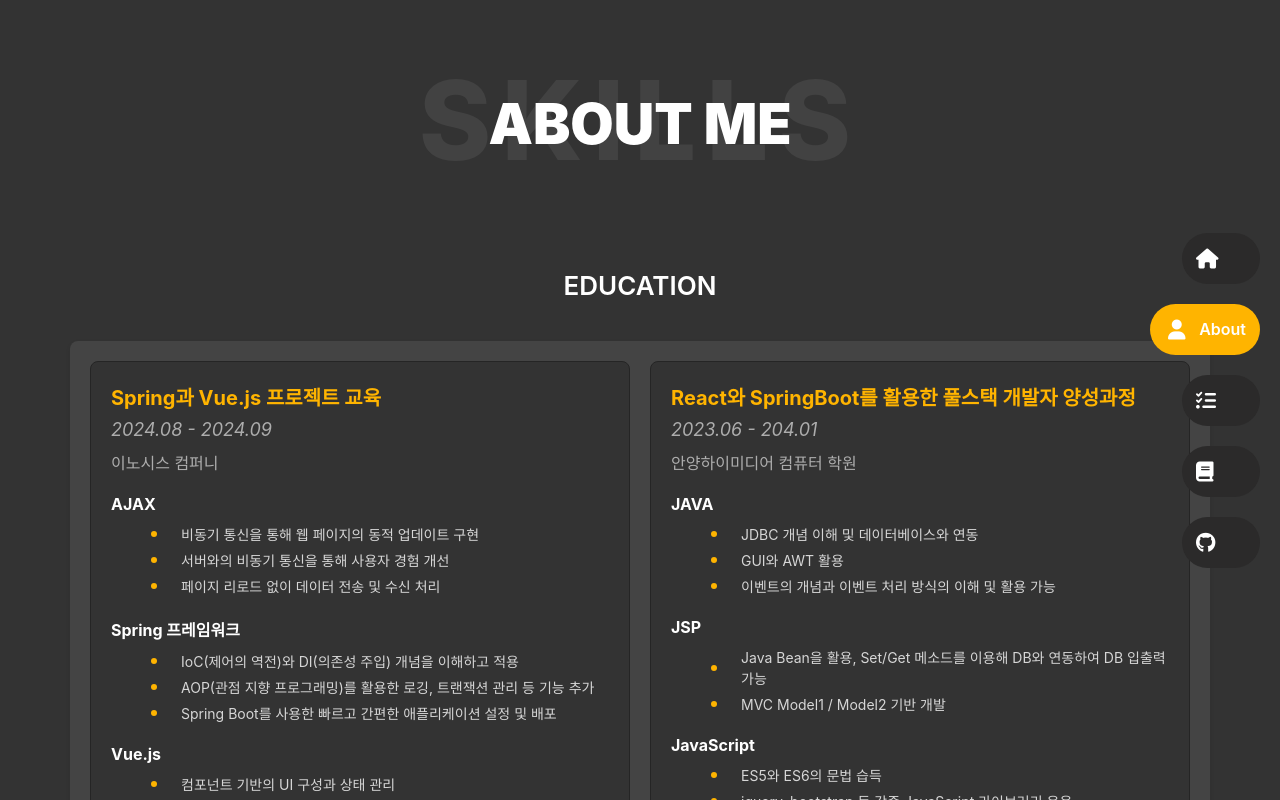
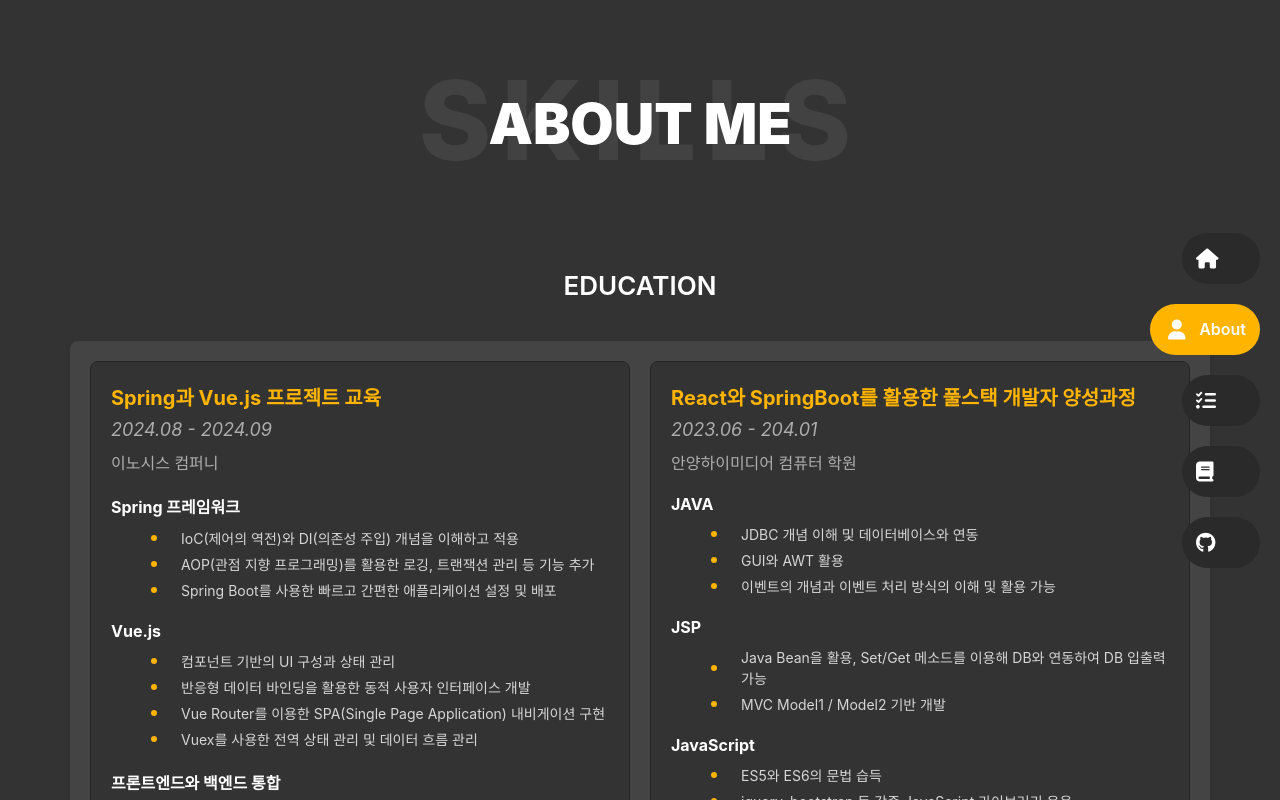
Before and after one commit to Nick-ugi/Portfolio, a React (Create React App) app: page /about in a window 1280 px wide. Shown: the top 800 px of the page. Built offline with nearby package versions, Linux system fonts and the light colour scheme.

Commit message:
styleFixStart

```diff
--- a/src/assets/data/educationdata.js
+++ b/src/assets/data/educationdata.js
@@ -6,12 +6,6 @@ const educationdata = {
 		  "position": "Spring과 Vue.js 프로젝트 교육",
 		  "company": "이노시스 컴퍼니",
 		  "explain": [
-			{ "tech": "AJAX",
-				"description": [
-				  "비동기 통신을 통해 웹 페이지의 동적 업데이트 구현",
-				  "서버와의 비동기 통신을 통해 사용자 경험 개선",
-				  "페이지 리로드 없이 데이터 전송 및 수신 처리",
-			]},
 			{ "tech": "Spring 프레임워크",
 				"description": [
 				  "IoC(제어의 역전)와 DI(의존성 주입) 개념을 이해하고 적용",
@@ -60,7 +54,6 @@ const educationdata = {
 			  "DB 모델링 기법 및 정규화",
 			  "트랜젝션의 개념과 처리 방법과 PL/SQL 작성"
 			]},
-			{ "tech": "Tomcat 9.0", "description": "서버 구축 작업 및 사용 가능" },
 			{ "tech": "AWS", "description": "아마존웹서비스를 통한 애플리케이션 웹프로젝트 환경 구현" },
 			{ "tech": "IDE/ DB Tool", "description": [
 			  "Eclipse STS를 이용한 자바 코드 작성",
--- a/src/components/App.css
+++ b/src/components/App.css
@@ -4,7 +4,7 @@
 
 .App-logo {
   height: 40vmin;
-  pointer-events: none; /* 로고에 클릭 이벤트가 필요 없다면 유지 */
+  pointer-events: none;
 }
 
 @media (prefers-reduced-motion: no-preference) {
--- a/src/components/organisms/Header.js
+++ b/src/components/organisms/Header.js
@@ -1,6 +1,6 @@
 import React, { useState, useEffect } from "react";
 import styled, { keyframes } from "styled-components";
-import { Link } from "react-router-dom";
+import { Link, useNavigate } from "react-router-dom";
 
 // 애니메이션 정의
 const slideIn = keyframes`
@@ -17,6 +17,7 @@ const slideIn = keyframes`
 const Header = (props) => {
 	const [Load, setLoad] = useState(false);
 	const [isMenuOpen, setIsMenuOpen] = useState(false);
+	const navigate = useNavigate(); // useNavigate hook for navigation
 
 	useEffect(() => {
 		setTimeout(() => {
@@ -29,6 +30,16 @@ const Header = (props) => {
 		setIsMenuOpen(!isMenuOpen);
 	};
 
+	// Scroll to top function
+	const scrollToTop = () => {
+		window.scrollTo({ top: 0, behavior: 'smooth' });
+	};
+
+	const handleNavigation = (path) => {
+		scrollToTop(); // Scroll to the top
+		navigate(path); // Navigate to the path
+	};
+
 	return (
 		<StyledHeader className={`${Load ? "on" : ""}`}>
 			<div className="mobile-menu-icon" onClick={toggleMenu}>
@@ -36,31 +47,41 @@ const Header = (props) => {
 			</div>
 			<ul className={`${isMenuOpen ? "open" : ""}`}>
 				<li className={props.page === "home" ? "active" : ""}>
-          <Link to="/">
+					<Link to="/" onClick={() => handleNavigation('/')}>
 						<i className="fas fa-home"></i>
 						<span>Home</span>
 					</Link>
 				</li>
 				<li className={props.page === "about" ? "active" : ""}>
-          <Link to="/about">
+					<Link to="/about" onClick={() => handleNavigation('/about')}>
 						<i className="fas fa-user"></i>
 						<span>About</span>
 					</Link>
 				</li>
 				<li className={props.page === "projects" ? "active" : ""}>
-          <Link to="/projects">
+					<Link to="/projects" onClick={() => handleNavigation('/projects')}>
 						<i className="fas fa-tasks"></i>
 						<span>Projects</span>
 					</Link>
 				</li>
 				<li className={props.page === "blog" ? "active" : ""}>
-          <a href="https://second-mapusaurus-b0e.notion.site/9f5fe7c8d4d14e0585aa10185543efbd" target="_blank">
+					<a
+						href="https://second-mapusaurus-b0e.notion.site/9f5fe7c8d4d14e0585aa10185543efbd"
+						target="_blank"
+						rel="noopener noreferrer"
+						onClick={scrollToTop} // Ensure scroll to top when opening external links
+					>
 						<i className="fas fa-book"></i>
 						<span>Blog</span>
 					</a>
 				</li>
 				<li>
-          <a href="https://github.com/Nick-ugi" target="_blank">
+					<a
+						href="https://github.com/Nick-ugi"
+						target="_blank"
+						rel="noopener noreferrer"
+						onClick={scrollToTop} // Ensure scroll to top when opening external links
+					>
 						<i className="fab fa-github"></i>
 						<span>Github</span>
 					</a>
@@ -91,8 +112,6 @@ const StyledHeader = styled.header`
     cursor: pointer;
     z-index: 101;
     direction: rtl;
-
-
   }
 
   ul {
@@ -192,7 +211,6 @@ const StyledHeader = styled.header`
 
     .mobile-menu-icon {
       display: block;
-
     }
   }
 `;
--- a/src/components/organisms/HomeTxtWrap.js
+++ b/src/components/organisms/HomeTxtWrap.js
@@ -2,30 +2,6 @@ import React, { useState, useEffect } from "react";
 import styled, { keyframes } from "styled-components";
 import { Link } from "react-router-dom";
 import Heading from "../atoms/Heading";
-
-// 애니메이션 정의
-const messageSlideIn = keyframes`
-  0% {
-    opacity: 0;
-    transform: translateY(30%);
-  }
-  20% {
-    opacity: 1;
-    transform: translateY(0);
-  }
-  60% {
-    opacity: 1;
-    transform: translateY(0);
-  }
-  80% {
-    opacity: 0;
-    transform: translateY(-30%);
-  }
-  100% {
-    opacity: 0;
-    transform: translateY(-30%);
-  }
-`;
 
 // Component Function
 function AboutTxtWrap() {
@@ -94,7 +70,29 @@ function AboutTxtWrap() {
     </StyledHome>
   );
 }
-
+// 애니메이션 정의
+const messageSlideIn = keyframes`
+  0% {
+    opacity: 0;
+    transform: translateY(30%);
+  }
+  20% {
+    opacity: 1;
+    transform: translateY(0);
+  }
+  60% {
+    opacity: 1;
+    transform: translateY(0);
+  }
+  80% {
+    opacity: 0;
+    transform: translateY(-30%);
+  }
+  100% {
+    opacity: 0;
+    transform: translateY(-30%);
+  }
+`;
 /* StyledHome 컴포넌트의 스타일 */
 const StyledHome = styled.main`
   display: flex;
@@ -134,7 +132,8 @@ const StyledHome = styled.main`
     }
 
     .img-box {
-      height: 90vh;
+	  width: 45vh;
+      height: 65vh;
       margin: 5vh 0 0 30px;
       background-image: url(${(props) => props.theme.mainSrc});
       background-size: cover;
@@ -153,26 +152,27 @@ const StyledHome = styled.main`
     justify-content: center;
     align-items: flex-start;
     padding: 0 10% 0 7%;
-    margin-top: 10%; /* 중앙 정렬을 위한 margin-top 추가 */
+    // margin-top: 10%; /* 중앙 정렬을 위한 margin-top 추가 */
 
     .tit-wrap {
-      position: relative;
+    //   position: relative;
       margin-bottom: 60px;
-      margin-top: 20px; /* 제목 영역 위쪽에 margin 추가 */
+    //   margin-top: 20px; /* 제목 영역 위쪽에 margin 추가 */
 
       h2 {
-        font-size: 24px; /* 글자 크기 증가 */
+        font-size: 22px; /* 글자 크기 증가 */
         color: #fff;
       }
 
       h1 {
         margin-bottom: 20px;
-        font-size: 50px; /* 글자 크기 증가 */
+        font-size: 45px; /* 글자 크기 증가 */
         font-weight: bold;
-        color: #fff;
+        // color: #fff;
         white-space: nowrap;
         overflow: hidden;
         position: relative;
+		line-height: 1;
 
         .message {
           position: relative;
@@ -355,5 +355,245 @@ const StyledHome = styled.main`
     }
   }
 `;
+// const StyledHome = styled.main`
+// 	display: flex;
+// 	height: 100vh;
+// 	max-width: 1600px;
+// 	margin: auto;
+// 	background-color: #000;
 
+// 	.left {
+// 		flex: 0 0 35%;
+// 		position: relative;
+// 		max-width: 600px;
+// 		background-color: #111;
+
+// 		&::after {
+// 			content: "";
+// 			display: inline-block;
+// 			position: fixed;
+// 			top: 0;
+// 			left: calc(50% - 1440px);
+// 			z-index: -1;
+// 			width: 50%;
+// 			max-width: 1000px;
+// 			height: 100%;
+// 			background-color: ${(props) => props.theme.mainColor};
+// 		}
+
+// 		.color-block {
+// 			position: absolute;
+// 			top: -60%;
+// 			left: -40vw;
+// 			z-index: 0;
+// 			width: 50vw;
+// 			height: 200%;
+// 			transform: rotate(-12deg);
+// 			background-color: ${(props) => props.theme.mainColor};
+// 		}
+
+// 		.img-box {
+// 			width: 49vh;
+// 			height: 65vh;
+// 			margin: 5vh 0 0 30px;
+// 			background-image: url(${(props) => props.theme.mainSrc});
+// 			background-size: contain;
+// 			background-repeat: no-repeat;
+// 			background-position: top;
+// 			border-radius: 15px;
+// 			box-shadow: 0 0 7px rgba(0, 0, 0, 0.9);
+// 			position: relative;
+// 			z-index: 1;
+// 		}
+// 	}
+
+// 	.right {
+// 		display: flex;
+// 		flex-direction: column;
+// 		justify-content: center;
+// 		align-items: flex-start;
+// 		padding: 0 10% 0 7%;
+// 		color: #fff;
+
+// 		.tit-wrap {
+// 			margin-bottom: 60px;
+
+// 			h2 {
+// 				font-size: 22px;
+// 			}
+
+// 			h1 {
+// 				margin-bottom: 20px;
+// 				font-size: 45px;
+// 				font-weight: bold;
+// 				white-space: nowrap;
+// 				overflow: hidden;
+// 				position: relative;
+// 				line-height: 1;
+
+// 				.message {
+// 					display: block;
+// 					overflow: hidden;
+// 					position: absolute;
+// 					top: 0;
+// 					left: 80px;
+
+// 					strong {
+// 						display: block;
+// 						color: ${(props) => props.theme.mainColor};
+// 						animation: ${messageslide} 8s ease-in-out infinite;
+// 					}
+
+// 					/* Add specific animation delays for each strong element */
+// 					strong:nth-of-type(1) {
+// 						animation-delay: 0s; /* First message */
+// 					}
+// 					strong:nth-of-type(2) {
+// 						animation-delay: 4s; /* Second message */
+// 					}
+// 				}
+// 			}
+
+// 			p {
+// 				font-size: 16px;
+// 				line-height: 1.6;
+// 				padding: 0 15% 0 0;
+// 				max-width: 670px;
+// 				word-break: keep-all;
+// 			}
+// 		}
+
+// 		section {
+// 			margin-bottom: 40px;
+
+// 			h2 {
+// 				margin-bottom: 20px;
+// 				font-size: 26px;
+// 				font-weight: 600;
+// 			}
+
+// 			ul {
+// 				display: flex;
+// 				flex-wrap: wrap;
+// 				padding: 0;
+// 				list-style: none;
+
+// 				li {
+// 					width: 50%;
+// 					padding-bottom: 10px;
+// 					font-size: 16px;
+// 					font-weight: 500;
+// 					color: ${(props) => props.theme.mainColor};
+
+// 					span {
+// 						font-weight: 400;
+// 						opacity: 0.8;
+// 						color: #fff;
+// 					}
+// 				}
+// 			}
+// 		}
+
+// 		.more-btn {
+// 			padding: 0 40px;
+// 			border-radius: 26px;
+// 			background-color: ${(props) => props.theme.mainColor};
+// 			font-size: 15px;
+// 			font-weight: 500;
+// 			color: #fff;
+// 			line-height: 46px;
+// 			letter-spacing: 0.5px;
+// 			text-decoration: none;
+// 			display: inline-block;
+// 			text-align: center;
+// 		}
+// 	}
+
+// 	@media ${(props) => props.theme.laptop} {
+// 		.left {
+// 			.color-block {
+// 				top: -60%;
+// 				left: -25vw;
+// 				width: 40vw;
+// 				height: 200%;
+// 				transform: rotate(-9deg);
+// 			}
+// 		}
+
+// 		.right {
+// 			padding-right: 5%;
+
+// 			.tit-wrap {
+// 				margin-bottom: 40px;
+
+// 				h1 {
+// 					margin-bottom: 10px;
+// 					letter-spacing: -0.5px;
+// 				}
+// 			}
+
+// 			section {
+// 				h2 {
+// 					margin-bottom: 10px;
+// 				}
+
+// 				ul {
+// 					li {
+// 						width: 100%;
+// 					}
+// 				}
+// 			}
+// 		}
+// 	}
+
+// 	@media ${(props) => props.theme.mobile} {
+// 		flex-wrap: wrap;
+
+// 		.left {
+// 			flex: none;
+// 			width: 100%;
+// 			overflow: hidden;
+
+// 			.color-block {
+// 				left: -40vw;
+// 				width: 80vw;
+// 				min-width: 250px;
+// 				transform: rotate(-12deg);
+// 			}
+
+// 			.img-box {
+// 				width: 90vw;
+// 				height: 55vh;
+// 				margin: 3vh 5vw;
+// 				background-position: center;
+// 			}
+// 		}
+
+// 		.right {
+// 			width: 100%;
+// 			flex: none;
+// 			margin: 5vh 0;
+// 			padding-bottom: 5vh;
+
+// 			.tit-wrap {
+// 				h1 {
+// 					font-size: 35px;
+
+// 					.message {
+// 						left: 60px;
+// 						animation: ${messageslide} 8s ease-in-out infinite;
+// 					}
+// 				}
+
+// 				h2 {
+// 					font-size: 20px;
+// 				}
+
+// 				p {
+// 					padding-right: 5%;
+// 				}
+// 			}
+// 		}
+// 	}
+// `;
 export default AboutTxtWrap;
--- a/src/components/organisms/PortfolioMain.js
+++ b/src/components/organisms/PortfolioMain.js
@@ -137,6 +137,16 @@ const StyledPortWrap = styled.div`
   max-width: 1140px;
   margin: auto;
   padding-bottom: 80px;
+
+  section {
+  max-width: 1140px;
+  margin: auto;
+  padding-bottom: 80px;
+  position: relative;
+  display: flex;
+  flex-direction: column;
+  align-items: center;
+}
 
   > ul {
     display: flex;
--- a/src/components/pages/AboutPage.js
+++ b/src/components/pages/AboutPage.js
@@ -45,9 +45,6 @@ export class AboutPage extends Component {
 }
 
 const StyledSkills = styled.main`
-	/* Background color and text color */
-	background-color: #333;
-	color: #fff;
 
 	section {
 		max-width: 1140px;
@@ -70,14 +67,6 @@ const StyledSkills = styled.main`
 		background-color: #252525;
 	}
 
-	h2 {
-		margin-bottom: 40px;
-		font-size: 26px;
-		font-weight: 600;
-		text-align: center;
-		color: #fff;
-	}
-
 	@media (max-width: 768px) {
 		section {
 			padding-bottom: 40px;
--- a/src/components/pages/ProjectsPage.js
+++ b/src/components/pages/ProjectsPage.js
@@ -1,15 +1,53 @@
 import React, { Component } from "react";
+import styled from "styled-components";
 import PageWrap from "../templates/PageWrap";
 import PageHeader from "../molecules/PageHeader";
 import Heading from "../atoms/Heading";
 import PortfolioMain from "../organisms/PortfolioMain";
 import SkillsWrap from "../organisms/SkillsWrap";
 
+// 스타일이 적용된 main
+const StyledMain = styled.main`
+  background-color: #333;
+  color: #fff;
+
+  section {
+    max-width: 1140px;
+    margin: auto;
+    padding-bottom: 80px;
+    position: relative;
+    display: flex;
+    flex-direction: column;
+    align-items: center;
+  }
+
+  section:not(:last-child)::after {
+    content: "";
+    position: absolute;
+    bottom: 0;
+    left: 50%;
+    transform: translateX(-50%);
+    width: 500px;
+    height: 1px;
+    background-color: #252525;
+  }
+
+  @media (max-width: 768px) {
+    section {
+      padding-bottom: 40px;
+    }
+
+    section:not(:last-child)::after {
+      width: 70%;
+    }
+  }
+`;
+
 export class ProjectsPage extends Component {
 	render() {
 		return (
 			<PageWrap page="projects">
-				<main>
+				<StyledMain>
 					<PageHeader titleBg="Works">
 						My <span className="point">Projects</span>
 					</PageHeader>
@@ -20,11 +58,10 @@ export class ProjectsPage extends Component {
 						<Heading level="2">MY SKILLS</Heading>
 						<SkillsWrap />
 					</section>
-				</main>
+				</StyledMain>
 			</PageWrap>
 		);
 	}
 }
 
-
 export default ProjectsPage;
--- a/src/index.css
+++ b/src/index.css
@@ -21,48 +21,26 @@ main {
   color: #fff;
 }
 
-section {
-  max-width: 1140px;
-  margin: auto;
-  padding-bottom: 80px;
-  position: relative;
-  display: flex;
-  flex-direction: column;
-  align-items: center;
-}
-
-section:not(:last-child)::after {
-  content: "";
-  position: absolute;
-  bottom: 0;
-  left: 50%;
-  transform: translateX(-50%);
-  width: 500px;
-  height: 1px;
-  background-color: #252525;
-}
-
 h2 {
   margin-bottom: 40px;
   font-size: 26px;
   font-weight: 600;
-  text-align: center;
   color: #fff;
 }
 
-/* 링크 태그 기본 색상 및 방문 색상 제거 */
+
 a {
-  color: inherit; /* 링크의 기본 색상 설정 (inherit는 부모 요소의 색상을 사용) */
-  text-decoration: none; /* 링크에 밑줄 제거 */
+  color: inherit;
+  text-decoration: none;
 }
 
 a:visited {
-  color: inherit; /* 방문한 링크 색상 설정 */
+  color: inherit;
 }
 
 a:hover,
 a:focus {
-  text-decoration: underline; /* 호버 및 포커스 시 밑줄 표시 */
+  text-decoration: underline;
 }
 
 /* 반응형 스타일 */
@@ -76,9 +54,9 @@ a:focus {
   }
 }
 
-/* ul 태그의 머리 아이콘 제거 */
+
 ul {
-  list-style: none; /* 불릿 제거 */
-  padding: 0; /* 패딩 제거 */
-  margin: 0; /* 마진 제거 */
+  list-style: none;
+  padding: 0;
+  margin: 0;
 }
```
Also changed, not shown: src/components/organisms/SkillsWrap.js (line endings or trailing spaces). Lines whose indentation alone changed are shown as unchanged.
